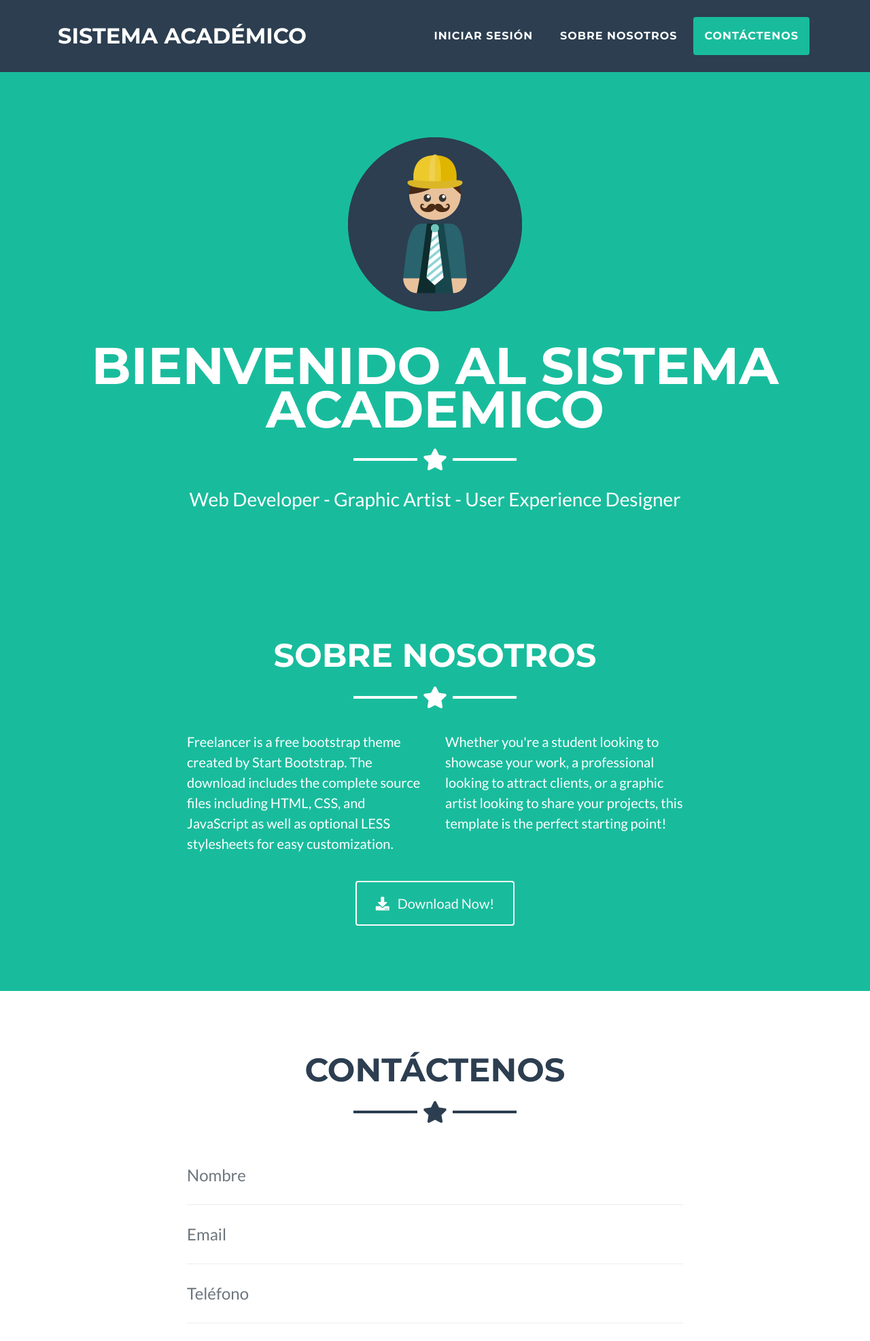
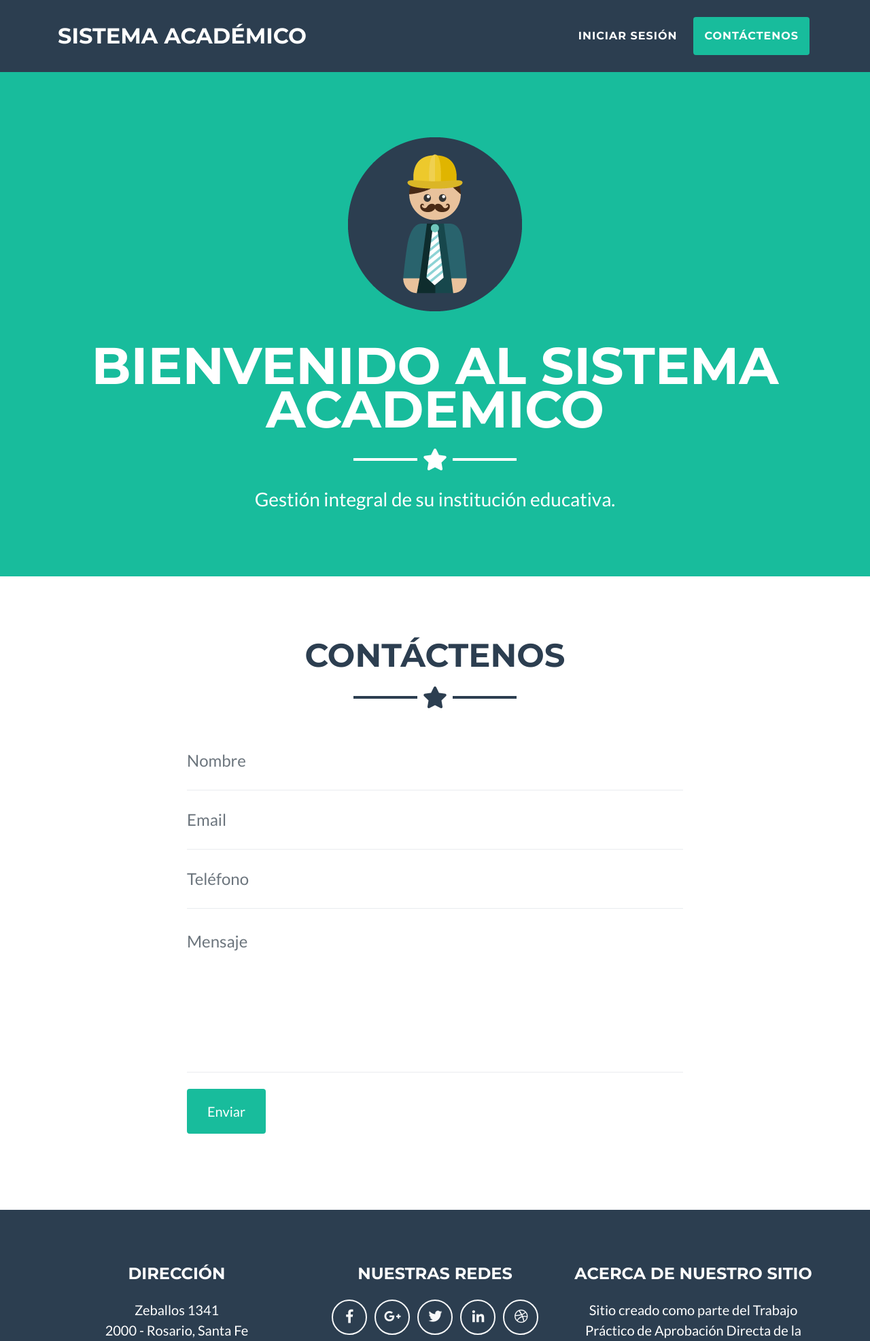
Before and after one commit to joel-arnold/FACULTAD-PHP-TP_Final, a PHP site: page / in a window 1280 px wide. Shown: the top 1973 px of the page at 68% size. Run offline with PHP 8.4, Linux system fonts and the light colour scheme.

Commit message:
Modificaciones estructurales y de contenido
* Modificación de la página principal en cuanto a contenido y estructura.
* Actualización de los links en el inicio de sesión para que redirija correctamente.

```diff
--- a/index.html
+++ b/index.html
@@ -31,7 +31,7 @@
     <!-- Navigation -->
     <nav class="navbar navbar-expand-lg bg-secondary fixed-top text-uppercase" id="mainNav">
       <div class="container">
-        <a class="navbar-brand js-scroll-trigger" href="#page-top">Sistema Académico</a>
+        <a class="navbar-brand js-scroll-trigger" href="index.html">Sistema Académico</a>
         <button class="navbar-toggler navbar-toggler-right text-uppercase bg-primary text-white rounded" type="button" data-toggle="collapse" data-target="#navbarResponsive" aria-controls="navbarResponsive" aria-expanded="false" aria-label="Toggle navigation">
           Menu
           <i class="fas fa-bars"></i>
@@ -41,9 +41,9 @@
             <li class="nav-item mx-0 mx-lg-1">
               <a class="nav-link py-3 px-0 px-lg-3 rounded js-scroll-trigger" href="iniciarSesion.html">Iniciar Sesión</a>
             </li>
-            <li class="nav-item mx-0 mx-lg-1">
+            <!--<li class="nav-item mx-0 mx-lg-1">
               <a class="nav-link py-3 px-0 px-lg-3 rounded js-scroll-trigger" href="#about">Sobre Nosotros</a>
-            </li>
+            </li>-->
             <li class="nav-item mx-0 mx-lg-1">
               <a class="nav-link py-3 px-0 px-lg-3 rounded js-scroll-trigger" href="#contact">Contáctenos</a>
             </li>
@@ -58,7 +58,7 @@
         <img class="img-fluid mb-5 d-block mx-auto" src="img/profile.png" alt="">
         <h1 class="text-uppercase mb-0">Bienvenido al Sistema Academico</h1>
         <hr class="star-light">
-        <h2 class="font-weight-light mb-0">Web Developer - Graphic Artist - User Experience Designer</h2>
+        <h2 class="font-weight-light mb-0">Gestión integral de su institución educativa.</h2>
       </div>
     </header>
 
@@ -133,7 +133,8 @@
     </section> -->
 
     <!-- About Section -->
-    <section class="bg-primary text-white mb-0" id="about">
+
+    <!--<section class="bg-primary text-white mb-0" id="about">
       <div class="container">
         <h2 class="text-center text-uppercase text-white">Sobre Nosotros</h2>
         <hr class="star-light mb-5">
@@ -152,7 +153,7 @@
           </a>
         </div>
       </div>
-    </section>
+    </section>-->
 
     <!-- Contact Section -->
     <section id="contact">
@@ -208,44 +209,43 @@
       <div class="container">
         <div class="row">
           <div class="col-md-4 mb-5 mb-lg-0">
-            <h4 class="text-uppercase mb-4">Location</h4>
-            <p class="lead mb-0">2215 John Daniel Drive
-              <br>Clark, MO 65243</p>
+            <h4 class="text-uppercase mb-4">Dirección</h4>
+            <p class="lead mb-0">Zeballos 1341
+              <br>2000 - Rosario, Santa Fe</p>
           </div>
           <div class="col-md-4 mb-5 mb-lg-0">
-            <h4 class="text-uppercase mb-4">Around the Web</h4>
+            <h4 class="text-uppercase mb-4">Nuestras redes</h4>
             <ul class="list-inline mb-0">
               <li class="list-inline-item">
-                <a class="btn btn-outline-light btn-social text-center rounded-circle" href="#">
+                <a class="btn btn-outline-light btn-social text-center rounded-circle" href="http://www.facebook.com">
                   <i class="fab fa-fw fa-facebook-f"></i>
                 </a>
               </li>
               <li class="list-inline-item">
-                <a class="btn btn-outline-light btn-social text-center rounded-circle" href="#">
+                <a class="btn btn-outline-light btn-social text-center rounded-circle" href="https://plus.google.com/">
                   <i class="fab fa-fw fa-google-plus-g"></i>
                 </a>
               </li>
               <li class="list-inline-item">
-                <a class="btn btn-outline-light btn-social text-center rounded-circle" href="#">
+                <a class="btn btn-outline-light btn-social text-center rounded-circle" href="https://twitter.com/?lang=es">
                   <i class="fab fa-fw fa-twitter"></i>
                 </a>
               </li>
               <li class="list-inline-item">
-                <a class="btn btn-outline-light btn-social text-center rounded-circle" href="#">
+                <a class="btn btn-outline-light btn-social text-center rounded-circle" href="https://ar.linkedin.com/">
                   <i class="fab fa-fw fa-linkedin-in"></i>
                 </a>
               </li>
               <li class="list-inline-item">
-                <a class="btn btn-outline-light btn-social text-center rounded-circle" href="#">
+                <a class="btn btn-outline-light btn-social text-center rounded-circle" href="https://dribbble.com/">
                   <i class="fab fa-fw fa-dribbble"></i>
                 </a>
               </li>
             </ul>
           </div>
           <div class="col-md-4">
-            <h4 class="text-uppercase mb-4">About Freelancer</h4>
-            <p class="lead mb-0">Freelance is a free to use, open source Bootstrap theme created by
-              <a href="http://startbootstrap.com">Start Bootstrap</a>.</p>
+            <h4 class="text-uppercase mb-4">Acerca de nuestro sitio</h4>
+            <p class="lead mb-0">Sitio creado como parte del Trabajo Práctico de Aprobación Directa de la materia Entornos Gráficos.</p>
           </div>
         </div>
       </div>
@@ -253,7 +253,7 @@
 
     <div class="copyright py-4 text-center text-white">
       <div class="container">
-        <small>Copyright &copy; Your Website 2018</small>
+        <small>Copyright &copy; Cardoso & Arnold - Entornos Gráficos 2018</small>
       </div>
     </div>
 
--- a/iniciarSesion.html
+++ b/iniciarSesion.html
@@ -28,7 +28,7 @@
 <body id="page-top">
     <nav class="navbar navbar-expand-lg bg-secondary fixed-top text-uppercase" id="mainNav">
             <div class="container">
-                    <a class="navbar-brand js-scroll-trigger" href="#page-top">Sistema Académico</a>
+                    <a class="navbar-brand js-scroll-trigger" href="index.html">Sistema Académico</a>
 
     </nav>
         <header class="masthead bg-primary text-white text-center">
--- a/menuAdministrador.php
+++ b/menuAdministrador.php
@@ -42,7 +42,6 @@
                       <li class="nav-item mx-0 mx-lg-1">
                         <a class="nav-link py-3 px-0 px-lg-3 rounded js-scroll-trigger" href="perfil.html">Hola,
                             <?php
-
                                 $user = $_SESSION['nombre'];
                                 echo("$user");
                             ?></a>
```
Also changed, not shown: login.php (+4 -9 lines).
